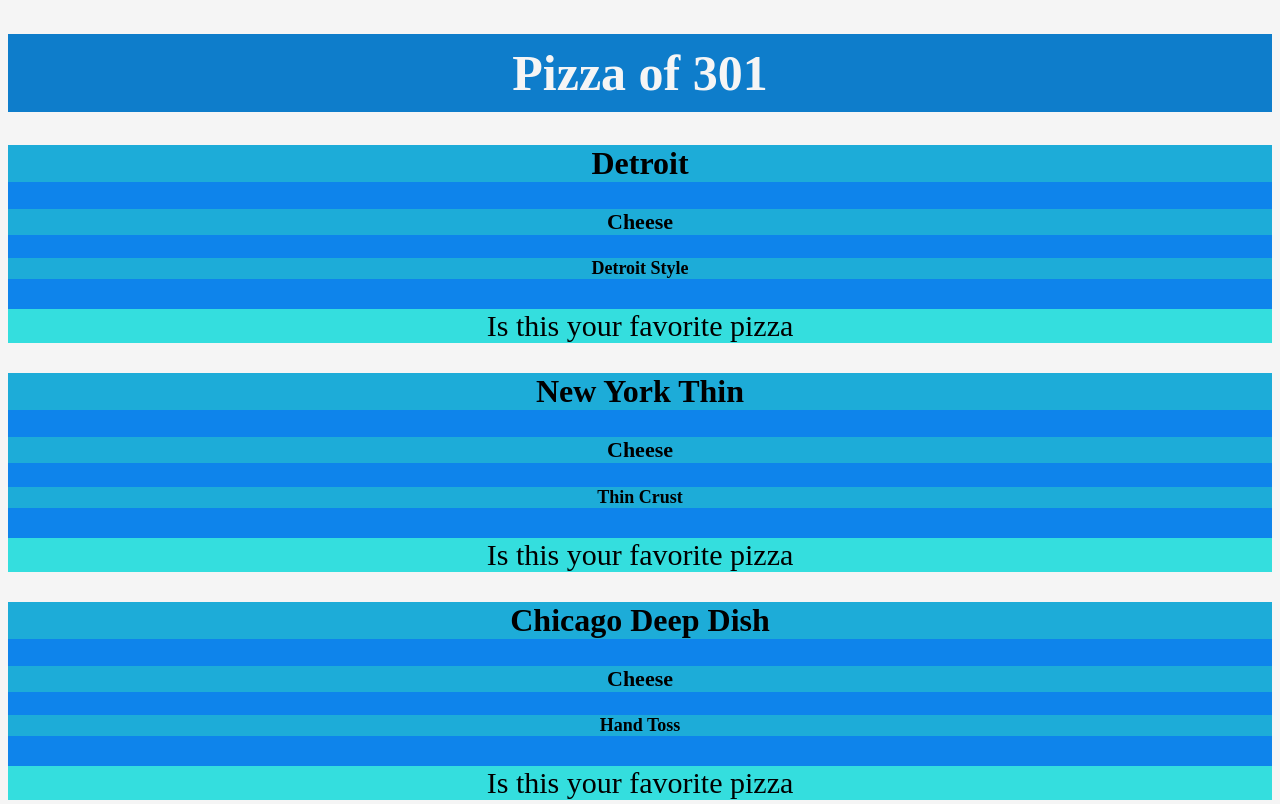
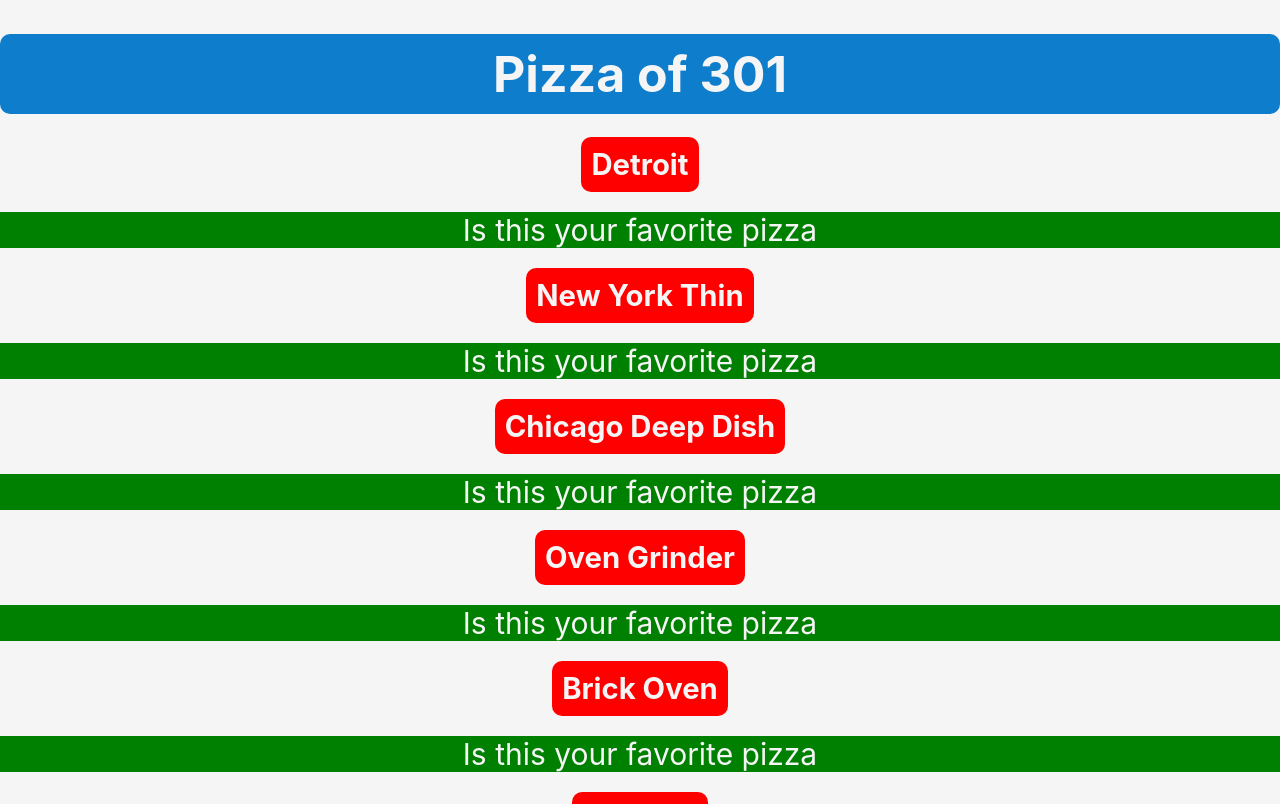
Before and after one commit to DeltaV-Instructor/horned-beast, a React (Create React App) app: page / in a window 1280 px wide. Shown: the top 804 px of the page. Built offline with nearby package versions, Linux system fonts and the light colour scheme.

Commit message:
add old edits

```diff
--- a/public/index.html
+++ b/public/index.html
@@ -24,12 +24,11 @@
       work correctly both with client-side routing and a non-root public URL.
       Learn how to configure a non-root public URL by running `npm run build`.
     -->
-    <title>Pizza Demo</title>
+    <title>React App</title>
   </head>
   <body>
     <noscript>You need to enable JavaScript to run this app.</noscript>
-    <div id="root">
-    </div>
+    <div id="root"></div>
     <!--
       This HTML file is a template.
       If you open it directly in the browser, you will see an empty page.
--- a/src/App.css
+++ b/src/App.css
@@ -1,41 +1,28 @@
-body{
-background-color: whitesmoke;
-font-size: 25px;
-text-align: center;
-}
-h1{
-background-color: rgb(14, 125, 203);
-padding: 10px;
-color: whitesmoke;
-font-size: 50px;
-text-align: center;
 
-}
-h2{
-background-color: rgb(29, 172, 216);
-font-size: 32px;
+body {
+  background-color: whitesmoke;
+  font-size: 25px;
+  text-align: center;
+  color: whitesmoke;
 }
 h3 {
-  background-color: rgb(29, 172, 216);
-  font-size: 22px;
-}
-h4{
-  background-color: rgb(29, 172, 216);
-  font-size: 18px;
+  background-color: red;
+  border-radius: 10px;
+  display: inline;
+  padding: 10px;
 }
 p {
-font-size: 30px;
-background-color: rgb(52, 222, 222);
+  font-size: 30px;
+  background-color: green;
+}
+
+h1 {
+  background-color: rgb(14, 125, 203);
+  border-radius: 10px;
+  padding: 10px;
 }
 footer {
   background-color: rgb(14, 125, 203);
   border-radius: 10px;
   padding: 10px;
-  color: whitesmoke;
-  font-size: 50px;
-  text-align: center;
 }
-
-article {
-  background-color: rgb(14, 132, 235);
-}
--- a/src/App.js
+++ b/src/App.js
@@ -1,16 +1,16 @@
-import React from "react";
-import "./App.css";
-import Header from "./Header.js";
-import Main from "./Main.js";
+import React from 'react';
+import Header from './Header.js';
+import Main from './Main.js';
+import './App.css';
 
 class App extends React.Component {
+
   render() {
     return (
-      //add components
       <>
-        <Header />
-        <Main />
-        <footer>DeltaV 2023</footer>
+        <Header/>
+        <Main/>
+        <footer>DeltaV: 2023</footer>
       </>
     );
   }
--- a/src/Header.js
+++ b/src/Header.js
@@ -1,4 +1,4 @@
-import React from "react";
+import React from 'react';
 
 class Header extends React.Component {
   render() {
--- a/src/Main.js
+++ b/src/Main.js
@@ -1,32 +1,20 @@
 import React from 'react';
 import Pizza from './Pizza.js';
 
-
 class Main extends React.Component {
-render(){
-  return(
-    // jsx
-    <main>
+  render() {
+    return (
+      <main>
+      {/* its as if the pie is a parameter name for our arguments our pizza values  */}
         <Pizza pie="Detroit" toppings="Cheese" crust="Detroit Style"/>
-        <Pizza pie="New York Thin" toppings="Cheese" crust="Thin Crust"/>
-        <Pizza pie="Chicago Deep Dish" toppings="Cheese" crust="Hand Toss"/>
-        <Pizza pie="Oven Grinder" toppings="Cheese" crust="Hand Toss"/>
-        <Pizza pie="Brick Oven" toppings="Cheese" crust="Hand Toss"/>
-        <Pizza pie="Calzone" toppings="Cheese" crust="Hand Toss"/>
-
-    </main>
-  )
+        <Pizza pie="New York Thin"/>
+        <Pizza pie="Chicago Deep Dish"/>
+        <Pizza pie="Oven Grinder"/>
+        <Pizza pie="Brick Oven"/>
+        <Pizza pie="Calzone"/>
+      </main>
+    )
+  }
 }
 
-
-
-
-
-
-
-
-
-}
-
-
-export default Main
+export default Main;
--- a/src/Pizza.js
+++ b/src/Pizza.js
@@ -2,18 +2,35 @@ import React from "react";
 
 class Pizza extends React.Component {
   render() {
-    console.log('dop we have props topping?', this.props);
-
+    console.log("our pizza properties: ", this.props);
     return (
-
       <>
         <article>
-          <h2>{this.props.pie}</h2>
-          <h3>{this.props.toppings}</h3>
-          <h4>{this.props.crust}</h4>
+          <h3>{this.props.pie}</h3>
           <p>Is this your favorite pizza</p>
         </article>
 
+        {/*
+        <article>
+        <h3>Detroit</h3>
+        <p>Is this your favorite pizza</p>
+      </article>
+      <article>
+        <h3>Chicago</h3>
+        <p>Is this your favorite pizza</p>
+      </article>
+      <article>
+        <h3>{this.props.pie}</h3>
+        <p>Is this your favorite pizza</p>
+      </article>
+      <article>
+        <h3>{this.props.pie}</h3>
+        <p>Is this your favorite pizza</p>
+      </article>
+      <article>
+        <h3>{this.props.pie}</h3>
+        <p>Is this your favorite pizza</p>
+      </article> */}
       </>
     );
   }
--- /dev/null
+++ b/src/index.css
@@ -0,0 +1,13 @@
+body {
+  margin: 0;
+  font-family: -apple-system, BlinkMacSystemFont, 'Segoe UI', 'Roboto', 'Oxygen',
+    'Ubuntu', 'Cantarell', 'Fira Sans', 'Droid Sans', 'Helvetica Neue',
+    sans-serif;
+  -webkit-font-smoothing: antialiased;
+  -moz-osx-font-smoothing: grayscale;
+}
+
+code {
+  font-family: source-code-pro, Menlo, Monaco, Consolas, 'Courier New',
+    monospace;
+}
--- a/src/index.js
+++ b/src/index.js
@@ -1,5 +1,6 @@
 import React from 'react';
 import ReactDOM from 'react-dom/client';
+import './index.css';
 import App from './App';
 
 const root = ReactDOM.createRoot(document.getElementById('root'));
```
Also changed, not shown: package.json (+5 -5 lines), public/robots.txt (added), 1 other file (tests, documents, lock files or other folders).
